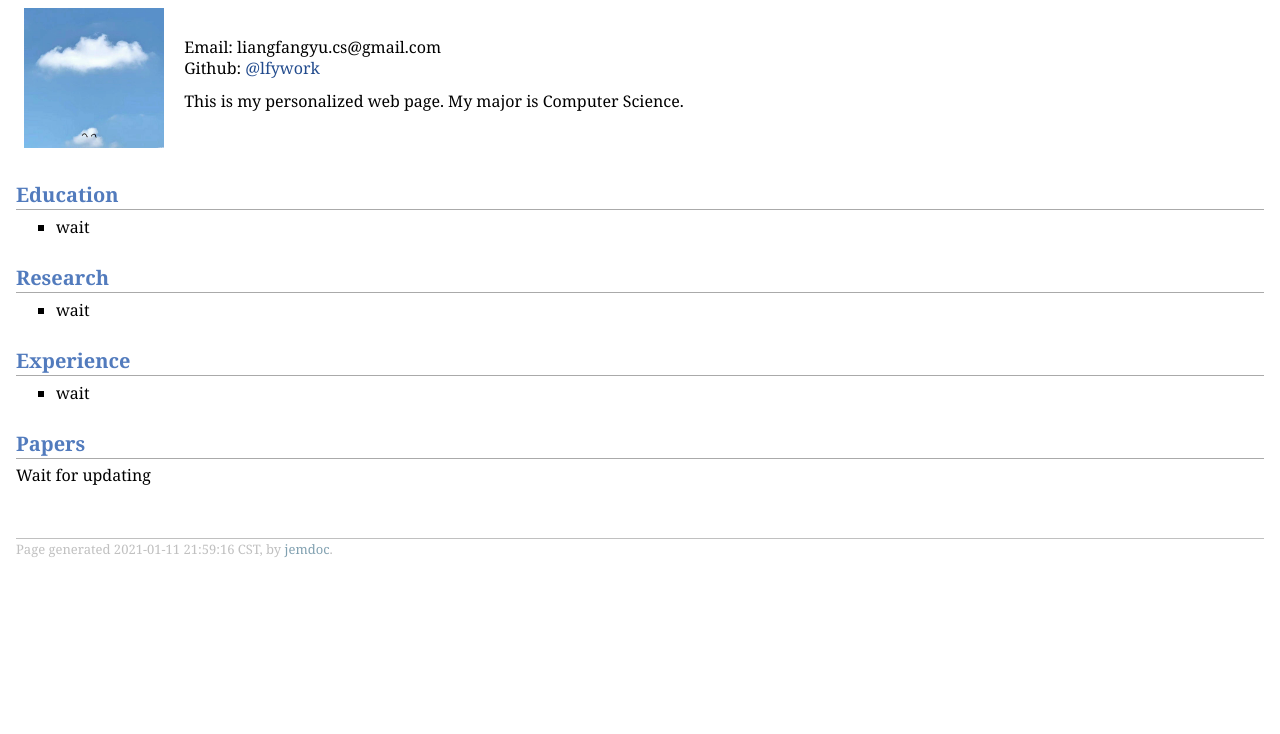
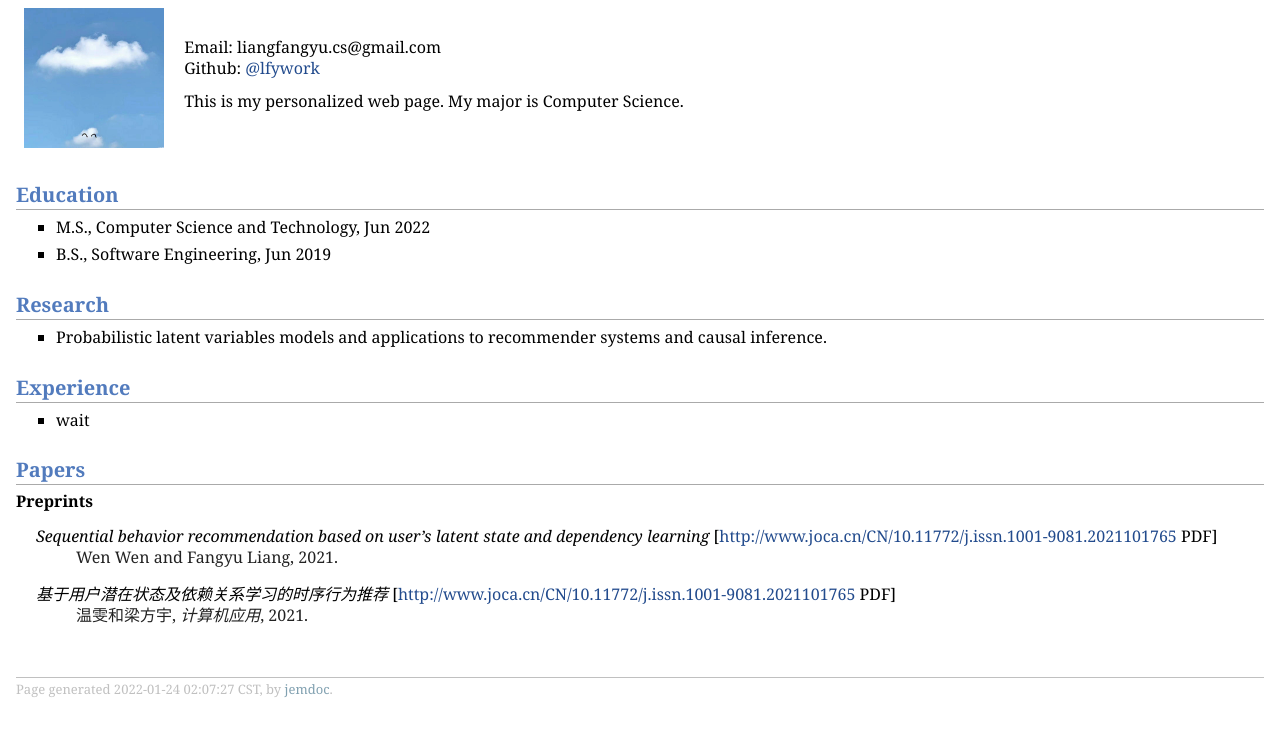
Before and after one commit to lfywork/lfywork.github.io, a plain HTML site: page index.html in a window 1280 px wide. Shown: the part 66-800 px from the top of the page. Drawn offline with Linux system fonts and the light colour scheme.

Commit message:
update index.html

```diff
--- a/index.html
+++ b/index.html
@@ -20,12 +20,15 @@ Github: <a href="https://github.com/lfywork">@lfywork</a></p>
 </td></tr></table>
 <h2>Education</h2>
 <ul>
-<li><p>wait</p>
+<li><p>M.S., Computer Science and Technology, Jun 2022</p>
+</li>
+<li><p>B.S., Software Engineering, Jun 2019</p>
 </li>
 </ul>
 <h2>Research</h2>
 <ul>
-<li><p>wait</p>
+<li><p>Probabilistic latent variables models and applications to recommender systems
+and causal inference.</p>
 </li>
 </ul>
 <h2>Experience</h2>
@@ -34,10 +37,24 @@ Github: <a href="https://github.com/lfywork">@lfywork</a></p>
 </li>
 </ul>
 <h2>Papers</h2>
-<p>Wait for updating</p>
+<p><b>Preprints</b></p>
+<dl>
+<dt><i>Sequential behavior recommendation based on user’s latent state and dependency learning</i>
+[<a href="http://www.joca.cn/CN/10.11772/j.issn.1001-9081.2021101765">http://www.joca.cn/CN/10.11772/j.issn.1001-9081.2021101765</a> PDF]
+</dt>
+<dd><p>
+Wen Wen and Fangyu Liang, 2021.</p></dd>
+</dl>
+<dl>
+<dt><i>基于用户潜在状态及依赖关系学习的时序行为推荐</i>
+[<a href="http://www.joca.cn/CN/10.11772/j.issn.1001-9081.2021101765">http://www.joca.cn/CN/10.11772/j.issn.1001-9081.2021101765</a> PDF]
+</dt>
+<dd><p>
+温雯和梁方宇, <i>计算机应用</i>, 2021.</p></dd>
+</dl>
 <div id="footer">
 <div id="footer-text">
-Page generated 2021-01-11 21:59:16 CST, by <a href="http://jemdoc.jaboc.net/">jemdoc</a>.
+Page generated 2022-01-24 02:07:27 CST, by <a href="http://jemdoc.jaboc.net/">jemdoc</a>.
 </div>
 </div>
 </div>
```
